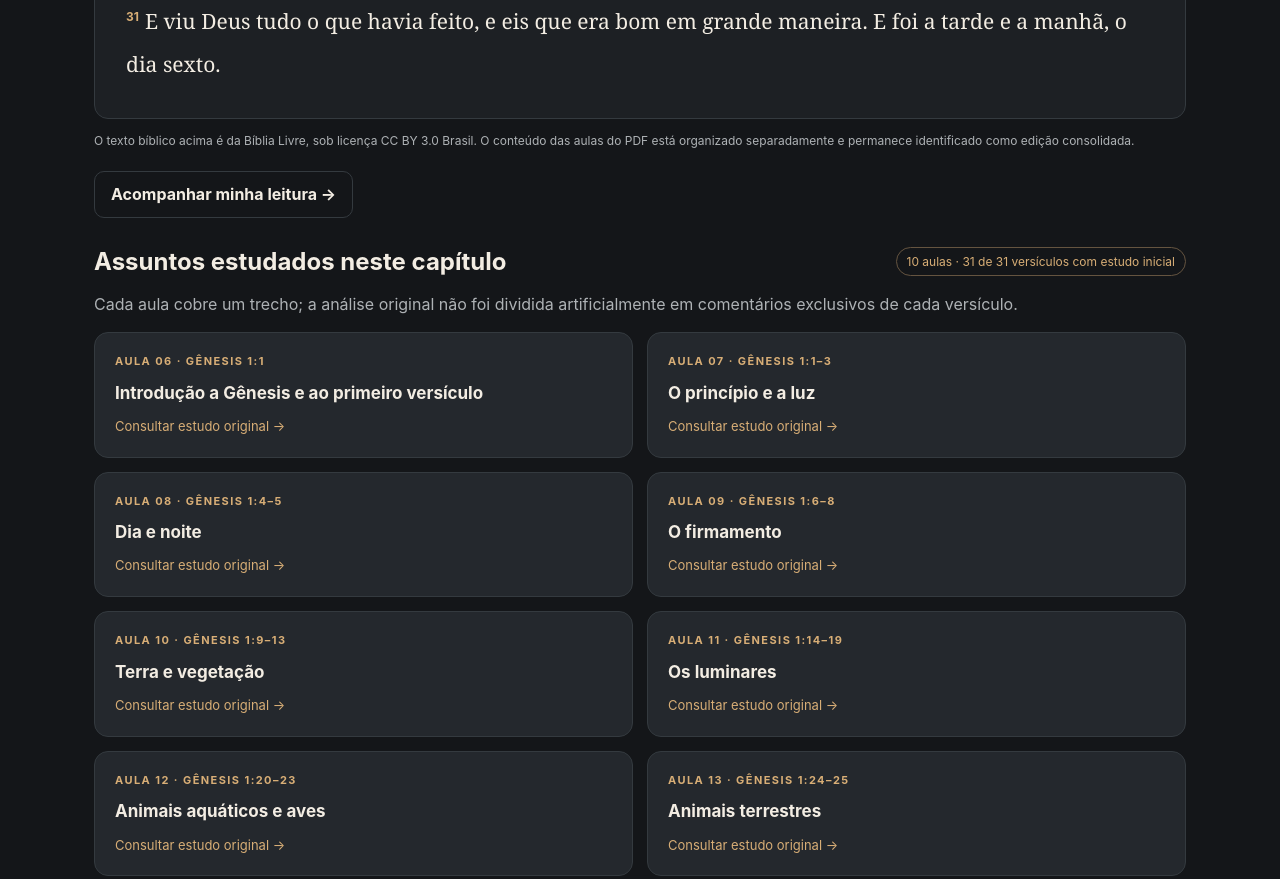
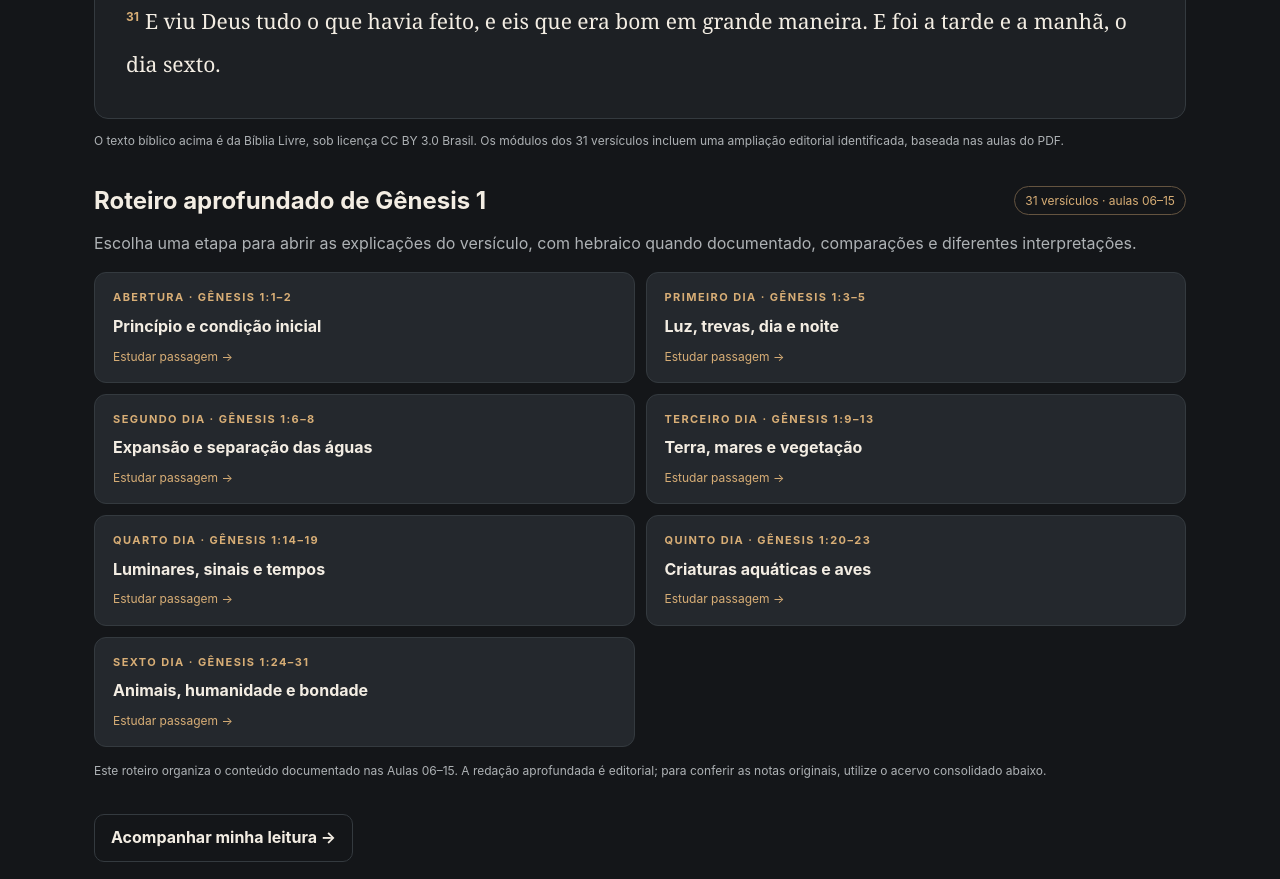
Before and after one commit to ThiagoFerreirared/atlas-biblico, an Astro site: page /livros/genesis/1 in a window 1280 px wide. Shown: the part 2720-3599 px from the top of the page. Built offline with nearby package versions, Linux system fonts and the light colour scheme; Astro itself is replaced by a stand-in of ours.

Commit message:
ux: criar roteiro de estudo aprofundado dos seis dias de Genesis 1

```diff
--- a/src/components/ChapterView.astro
+++ b/src/components/ChapterView.astro
@@ -38,7 +38,28 @@ const temasPendentes=questoesDoCapitulo(capitulo);
       </button>;
     })}
   </div>
-  <p class="muted" style="font-size:12px;margin-top:12px">O texto bíblico acima é da Bíblia Livre, sob licença CC BY 3.0 Brasil. O conteúdo das aulas do PDF está organizado separadamente e permanece identificado como edição consolidada.</p>
+  <p class="muted" style="font-size:12px;margin-top:12px">O texto bíblico acima é da Bíblia Livre, sob licença CC BY 3.0 Brasil. {capitulo===1?'Os módulos dos 31 versículos incluem uma ampliação editorial identificada, baseada nas aulas do PDF.':'Os comentários permanecem identificados como material da edição consolidada do PDF.'}</p>
+  {capitulo===1&&<section class="genesis1-route" id="roteiro">
+    <div class="section-heading"><h2>Roteiro aprofundado de Gênesis 1</h2><span class="tag">31 versículos · aulas 06–15</span></div>
+    <p class="muted" style="margin-bottom:16px">Escolha uma etapa para abrir as explicações do versículo, com hebraico quando documentado, comparações e diferentes interpretações.</p>
+    <div class="genesis1-route-grid">
+      {[
+        {nome:'Abertura',faixa:'1:1–2',topico:'Princípio e condição inicial',verso:1},
+        {nome:'Primeiro dia',faixa:'1:3–5',topico:'Luz, trevas, dia e noite',verso:3},
+        {nome:'Segundo dia',faixa:'1:6–8',topico:'Expansão e separação das águas',verso:6},
+        {nome:'Terceiro dia',faixa:'1:9–13',topico:'Terra, mares e vegetação',verso:9},
+        {nome:'Quarto dia',faixa:'1:14–19',topico:'Luminares, sinais e tempos',verso:14},
+        {nome:'Quinto dia',faixa:'1:20–23',topico:'Criaturas aquáticas e aves',verso:20},
+        {nome:'Sexto dia',faixa:'1:24–31',topico:'Animais, humanidade e bondade',verso:24}
+      ].map(item=><a href={'/livros/genesis/1/'+item.verso+'/'} class="genesis1-route-card">
+        <span class="eyebrow">{item.nome} · Gênesis {item.faixa}</span>
+        <strong>{item.topico}</strong>
+        <span class="gold">Estudar passagem →</span>
+      </a>)}
+    </div>
+    <p class="muted genesis1-route-note">Este roteiro organiza o conteúdo documentado nas Aulas 06–15. A redação aprofundada é editorial; para conferir as notas originais, utilize o acervo consolidado abaixo.</p>
+  </section>}
+
   <div class="controls"><a class="btn secondary" href="/progresso/">Acompanhar minha leitura →</a></div>
   <div class="section-heading"><h2>Assuntos estudados neste capítulo</h2><span class="tag">{aulas.length} aulas · {cobertura} versículos com estudo inicial</span></div>
   <p class="muted" style="margin-bottom:14px">Cada aula cobre um trecho; a análise original não foi dividida artificialmente em comentários exclusivos de cada versículo.</p>
@@ -94,7 +115,7 @@ const temasPendentes=questoesDoCapitulo(capitulo);
 .reading-note{display:flex;flex-wrap:wrap;align-items:center;gap:10px;background:var(--card);border:1px solid var(--line);border-radius:11px;padding:13px 16px;font-size:12px;color:var(--muted)}.reading-note strong{color:var(--text)}.reading-note a{color:var(--gold);text-decoration:underline}
 .chapter-toolbar{display:flex;align-items:center;flex-wrap:wrap;gap:11px;margin:23px 0}.chapter-toolbar label{font-size:13px;color:var(--muted)}.read-status{margin-left:auto;font-size:12px;color:var(--muted)}
 .chapter-reader{background:var(--card2);border:1px solid var(--line);border-radius:14px;padding:30px 28px;font-family:Georgia,serif;font-size:21px;line-height:2.06}.read-verse{display:inline;background:transparent;border:0;padding:2px 3px;margin:0;color:var(--text);font:inherit;text-align:left;white-space:normal;line-height:inherit}.read-verse:hover,.read-verse:focus-visible{background:#3a3127;border-radius:4px;outline:1px solid var(--gold)}.read-verse .v-num{display:inline;color:var(--gold);font:700 12px Inter,system-ui,sans-serif;vertical-align:super;margin-right:6px}.v-text{display:inline}.read-indicator{font-size:12px;color:var(--green);margin-left:3px}.read-verse.read-marked .read-indicator::after{content:'✓'}
-.chapter-reader.separated{display:grid;gap:11px;background:transparent;border:0;padding:0}.separated .read-verse{display:block;border:1px solid var(--line);background:var(--card);padding:16px 20px;border-radius:11px}.separated .read-verse:hover{border-color:var(--gold)}.lesson{display:flex;flex-direction:column;gap:9px}
+.chapter-reader.separated{display:grid;gap:11px;background:transparent;border:0;padding:0}.separated .read-verse{display:block;border:1px solid var(--line);background:var(--card);padding:16px 20px;border-radius:11px}.separated .read-verse:hover{border-color:var(--gold)}.lesson{display:flex;flex-direction:column;gap:9px}.genesis1-route{margin:34px 0}.genesis1-route-grid{display:grid;grid-template-columns:repeat(2,minmax(0,1fr));gap:11px}.genesis1-route-card{display:flex;flex-direction:column;gap:7px;background:var(--card);border:1px solid var(--line);border-radius:12px;padding:16px 18px}.genesis1-route-card:hover{border-color:var(--gold)}.genesis1-route-card strong{font-size:16px}.genesis1-route-card .gold{font-size:12px;margin-top:auto}.genesis1-route-note{font-size:12px;line-height:1.6;margin-top:14px}@media(max-width:650px){.genesis1-route-grid{grid-template-columns:1fr}}
 .chapter-debates{margin-top:38px}.debate-details{background:var(--card);border:1px solid var(--line);border-radius:12px;padding:14px 18px}.debate-details summary{color:var(--gold);font-size:14px;font-weight:600;cursor:pointer}.debate-grid{display:grid;grid-template-columns:repeat(2,minmax(0,1fr));gap:10px;padding-top:15px}.debate-link{border:1px solid var(--line);border-radius:9px;padding:13px;display:grid;gap:6px}.debate-link:hover{border-color:var(--gold)}.debate-link strong{font-size:14px}.debate-link .gold{font-size:12px}.all-debates-link{display:inline-block;color:var(--gold);font-size:13px;margin:16px 0 3px}@media(max-width:700px){.debate-grid{grid-template-columns:1fr}}
 .pdf-studies{margin-top:48px}.pdf-aula{margin:13px 0;background:var(--card);border:1px solid var(--line);border-radius:13px;overflow:hidden}.pdf-aula[open]{border-color:#796344}.pdf-aula summary{display:flex;align-items:center;justify-content:space-between;gap:18px;padding:20px;cursor:pointer;list-style:none}.pdf-aula summary::-webkit-details-marker{display:none}.pdf-aula summary:hover{background:#2d302f}.pdf-aula-name{display:grid;gap:4px}.pdf-aula-name strong{font-size:18px}.pdf-aula-open{color:var(--gold);font-size:12px;white-space:nowrap}.pdf-aula[open] .pdf-aula-open{display:none}.pdf-aula-body{border-top:1px solid var(--line);padding:18px 22px 24px}.pdf-topic{margin:18px 0;padding:17px 20px;background:var(--card2);border:1px solid var(--line);border-radius:10px}.pdf-topic h3{color:var(--gold);margin-bottom:8px}.pdf-topic p{line-height:1.8;white-space:pre-line}.pdf-part-heading{font-size:18px;margin:26px 0 13px}.pdf-ref{padding:14px 0;border-bottom:1px solid var(--line)}.pdf-ref>strong{color:var(--text);display:block}.pdf-ref small{color:var(--muted);font-size:11px}.pdf-ref blockquote{font:17px/1.8 Georgia,serif;margin:9px 0;padding-left:14px;border-left:2px solid var(--gold)}.pdf-ref p{font-size:13px;color:var(--muted)}.lesson .gold{margin-top:auto;font-size:13px}.chapter-navigation{display:flex;justify-content:space-between;gap:15px;flex-wrap:wrap;margin-top:32px}
 dialog{width:min(670px,calc(100vw - 24px));max-height:90vh;overflow:auto;padding:25px;border:1px solid #705d43;border-radius:15px;color:var(--text);background:var(--card);box-shadow:0 25px 90px #000b}dialog::backdrop{background:#000b}.modal-head{display:flex;justify-content:space-between;gap:15px;align-items:start;margin-bottom:17px}.modal-head h2{margin-top:5px}
```
